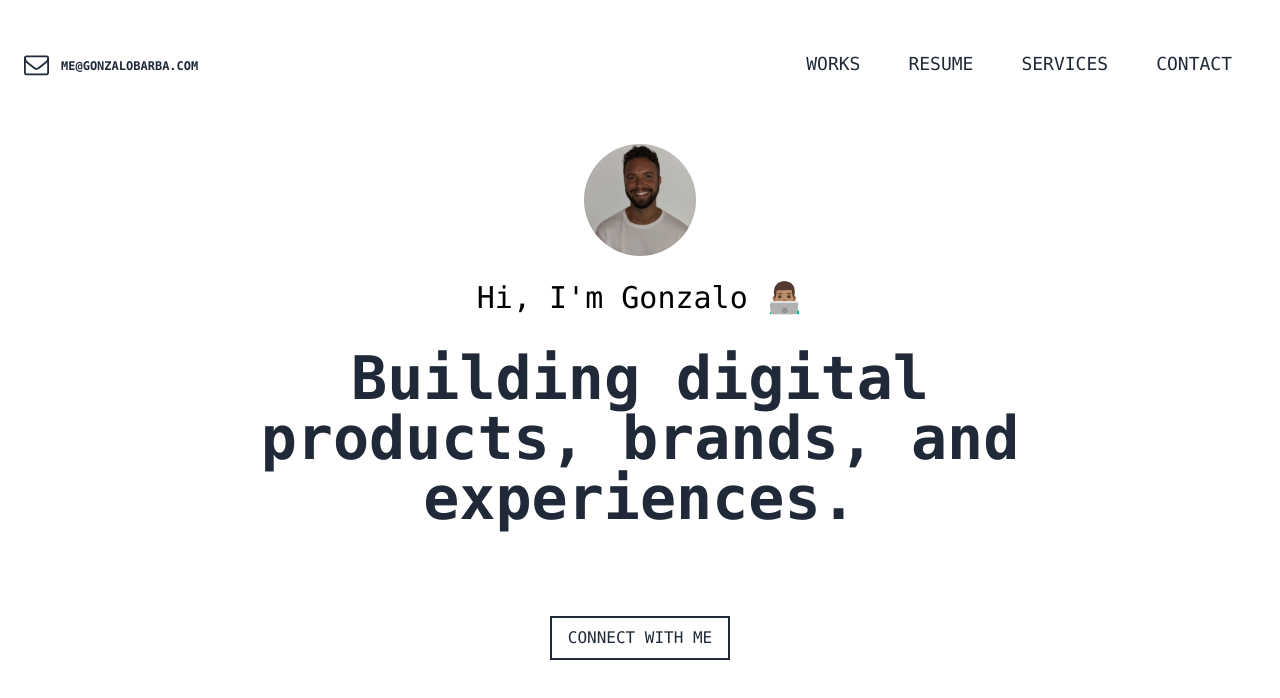
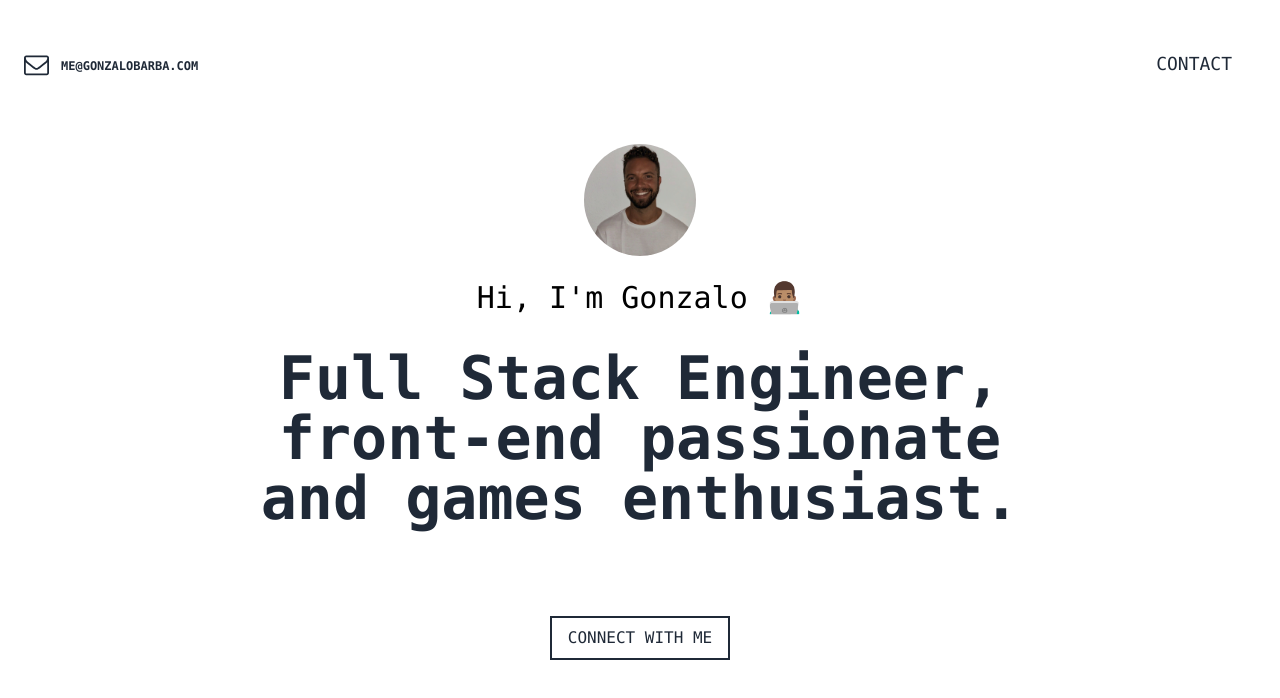
Before and after one commit to gon250/gonzalobarba.me, a Next.js app: page / in a window 1280 px wide. Shown: the top 698 px of the page. Built offline with nearby package versions, Linux system fonts and the light colour scheme.

Commit message:
remove not required navbar items

```diff
--- a/pages/index.tsx
+++ b/pages/index.tsx
@@ -29,16 +29,16 @@ export default function Home() {
             </div>
             <div className="flex items-center">
               <nav className="items-center hidden text-lg text-gray-800 uppercase font-sen dark:text-white lg:flex">
-                <a href="#" className="flex px-6 py-2 hover:text-black">
-                  Works
-                </a>
-                <a href="#" className="flex px-6 py-2 hover:text-black">
-                  Resume
-                </a>
-                <a href="#" className="flex px-6 py-2 hover:text-black">
-                  Services
-                </a>
-                <a href="#" className="flex px-6 py-2 hover:text-black">
+                {/*<a href="#" className="flex px-6 py-2 hover:text-black">*/}
+                {/*  Works*/}
+                {/*</a>*/}
+                {/*<a href="#" className="flex px-6 py-2 hover:text-black">*/}
+                {/*  Resume*/}
+                {/*</a>*/}
+                {/*<a href="#" className="flex px-6 py-2 hover:text-black">*/}
+                {/*  Services*/}
+                {/*</a>*/}
+                <a href="mailto:me@gonzalobarba.com" className="flex px-6 py-2 hover:text-black">
                   Contact
                 </a>
               </nav>
@@ -66,10 +66,10 @@ export default function Home() {
               </p>
               <h2
                 className="max-w-3xl py-2 mx-auto text-5xl font-bold text-center text-gray-800 md:text-6xl dark:text-white">
-                Building digital products, brands, and experiences.
+                Full Stack Engineer, front-end passionate and games enthusiast.
               </h2>
               <div className="flex items-center justify-center mt-4">
-                <a href="#"
+                <a href="mailto:me@gonzalobarba.com"
                    className="px-4 py-2 my-2 text-gray-800 uppercase bg-transparent border-2 border-gray-800 md:mt-16 dark:text-gray-800 dark:bg-white hover:dark:bg-gray-100 dark:text-white hover:bg-gray-800 hover:text-white text-md">
                   CONNECT WITH ME
                 </a>
```
Also changed, not shown: public/me-ios.jpg (added).
